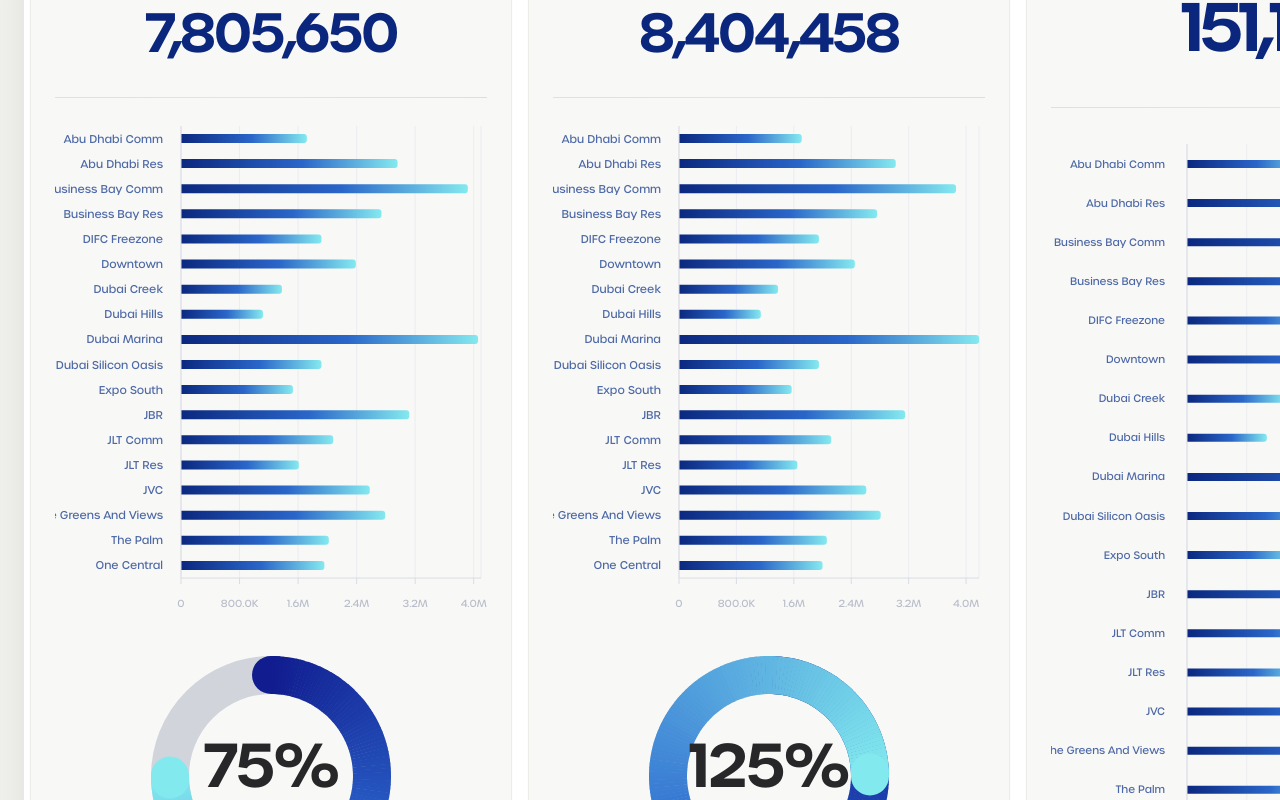
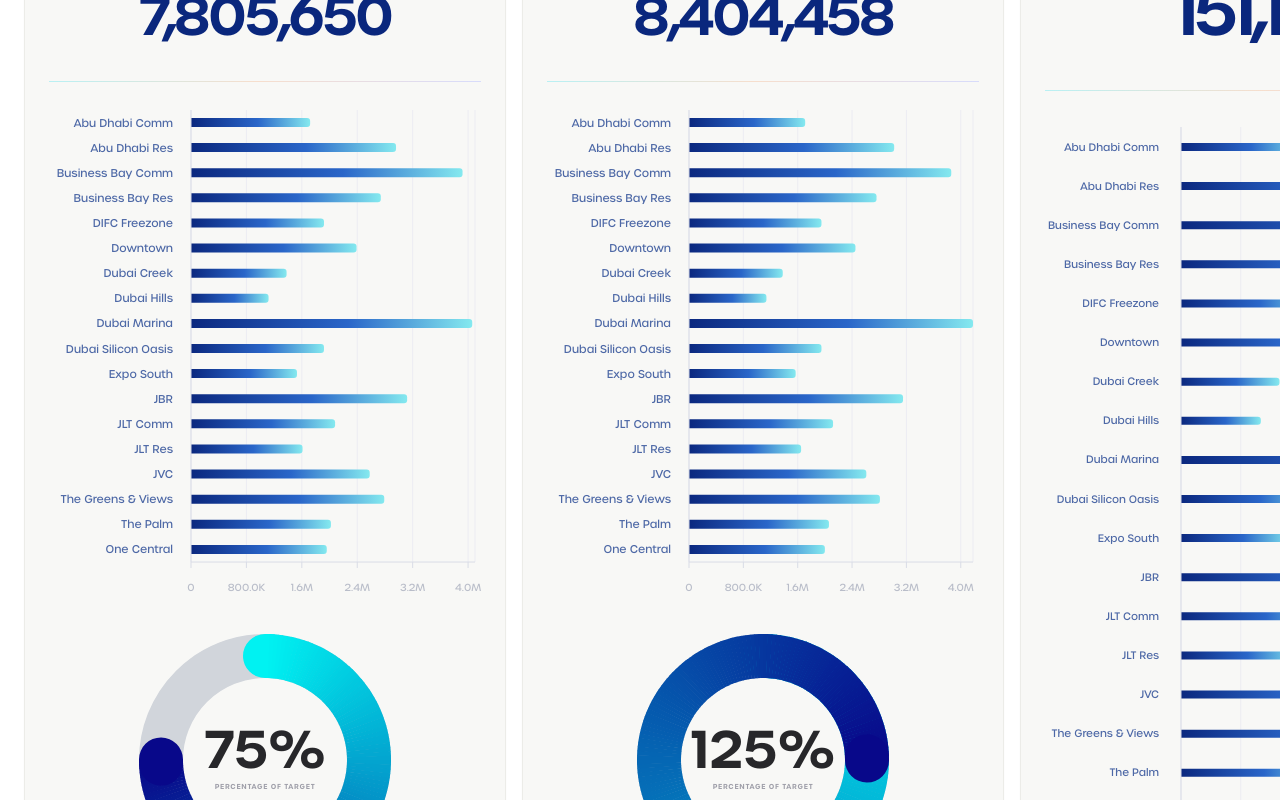
Before and after one commit to irshadelevision/ring-chart-with-overflow, a Next.js app: page /report-1 in a window 1280 px wide. Shown: the part 1120-1920 px from the top of the page. Built offline with nearby package versions, Linux system fonts and the light colour scheme.

Commit message:
adjusted font size, font family, colour of ring chart etc

```diff
--- a/src/app/globals.css
+++ b/src/app/globals.css
@@ -106,10 +106,6 @@
   max-width: 1440px;
   margin-inline: auto;
   min-height: 760px;
-  border-radius: 30px;
-  background: #ffffff;
-  padding: 0.35rem;
-  box-shadow: 0 16px 40px rgba(15, 23, 42, 0.08);
 }
 
 @media print {
--- a/src/app/page.tsx
+++ b/src/app/page.tsx
@@ -11,7 +11,7 @@
   type UniqueReachDatum,
 } from "@/components/unique-reach-chart";
 
-const progressValue = 120;
+const progressValue = 75;
 
 const healthRings: RingDatum[] = [
   {
@@ -107,7 +107,7 @@
   { label: "JLT Comm", value: 2_040_000 },
   { label: "JLT Res", value: 1_590_000 },
   { label: "JVC", value: 2_570_000 },
-  { label: "The Greens And Views", value: 2_790_000 },
+  { label: "The Greens & Views", value: 2_790_000 },
   { label: "The Palm", value: 1_990_000 },
   { label: "One Central", value: 1_930_000 },
 ];
--- a/src/app/report-1/page.tsx
+++ b/src/app/report-1/page.tsx
@@ -78,7 +78,8 @@
       label: "Percentage of Target",
       value: gaugeValue,
       target: 100,
-      color: ["#111D8F", "#2C68CF", "#82E9EE"],
+      color: ["#00F2F2", "#047EBE", "#08088A"],
+      unit: "%",
     },
   ];
 
@@ -98,21 +99,14 @@
         <MiniHorizontalBarChart
           data={barData}
           chartWidth={432}
-          labelWidth={116}
+          labelWidth={132}
           chartHeight={500}
           barSize={9}
           ariaLabel={`${title} bar chart by area`}
         />
 
         <div className="mt-auto flex justify-center">
-          <RingChart
-            data={ringData}
-            size={248}
-            ringWidth={38}
-            gap={10}
-            centerValueClassName="font-semibold tracking-[-0.035em]"
-            centerLabelClassName="font-semibold tracking-[0.24em]"
-          />
+          <RingChart data={ringData} size={260} ringWidth={44} gap={7} />
         </div>
       </div>
     </ReportCard>
@@ -202,7 +196,7 @@
   { label: "JLT Comm", value: 2_040_000 },
   { label: "JLT Res", value: 1_590_000 },
   { label: "JVC", value: 2_570_000 },
-  { label: "The Greens And Views", value: 2_790_000 },
+  { label: "The Greens & Views", value: 2_790_000 },
   { label: "The Palm", value: 1_990_000 },
   { label: "One Central", value: 1_930_000 },
 ];
@@ -223,7 +217,7 @@
   { label: "JLT Comm", value: 2_080_000 },
   { label: "JLT Res", value: 1_610_000 },
   { label: "JVC", value: 2_580_000 },
-  { label: "The Greens And Views", value: 2_790_000 },
+  { label: "The Greens & Views", value: 2_790_000 },
   { label: "The Palm", value: 2_020_000 },
   { label: "One Central", value: 1_960_000 },
 ];
@@ -244,14 +238,14 @@
   { label: "JLT Comm", value: 2_120_000 },
   { label: "JLT Res", value: 1_650_000 },
   { label: "JVC", value: 2_610_000 },
-  { label: "The Greens And Views", value: 2_810_000 },
+  { label: "The Greens & Views", value: 2_810_000 },
   { label: "The Palm", value: 2_060_000 },
   { label: "One Central", value: 2_000_000 },
 ];
 
 export default function ReportOnePage() {
   return (
-    <main className="report-print-stack font-urbane min-h-screen bg-[#F1F1ED] px-6 py-8 text-black">
+    <main className="report-print-stack font-urbane min-h-screen bg-white px-6 py-8 text-black">
       <ReportPage breakAfter className="space-y-4">
         <header className="rounded-[22px] border border-[#ECECE8] bg-[#F8F8F6] px-10 py-5 shadow-[0_1px_2px_rgba(15,23,42,0.03)]">
           <div className="flex items-start justify-between gap-4">
--- a/src/components/donut-chart.tsx
+++ b/src/components/donut-chart.tsx
@@ -18,6 +18,7 @@
 const LABEL_COLOR = "#B6BAC6";
 const TRANSPARENT = "rgba(255, 255, 255, 0)";
 const FALLBACK_FONT = "Arial, Helvetica, sans-serif";
+const SEGMENT_BORDER_RADIUS = 4.5;
 
 export interface DonutDatum {
   label: string;
@@ -82,7 +83,7 @@
           borderAlign: "inner" as const,
           borderColor: TRANSPARENT,
           borderWidth: 0,
-          borderRadius: 9,
+          borderRadius: SEGMENT_BORDER_RADIUS,
           spacing: segmentSpacing,
           hoverOffset: 0,
           hoverBorderColor: TRANSPARENT,
--- a/src/components/ring-chart.tsx
+++ b/src/components/ring-chart.tsx
@@ -281,9 +281,9 @@
         </svg>
 
         {/* ---- Center label ---- */}
-        <div className="absolute inset-0 flex flex-col items-center justify-center pointer-events-none">
+        <div className="absolute inset-0 flex flex-col items-center justify-center pointer-events-none font-urbane">
           <span
-            className={`text-6xl font-bold text-zinc-800 ${centerValueClassName ?? ""}`}
+            className={`pb-1.25 text-[3.218rem] font-semibold leading-none text-zinc-800 ${centerValueClassName ?? ""}`}
           >
             {Math.round(
               data[0]?.target > 0 ? (data[0].value / data[0].target) * 100 : 0,
@@ -291,7 +291,7 @@
             %
           </span>
           <span
-            className={`mt-0.5 text-[7px] font-semibold uppercase tracking-widest text-zinc-400 ${centerLabelClassName ?? ""}`}
+            className={`text-[7px] font-semibold leading-none uppercase tracking-widest text-zinc-400 ${centerLabelClassName ?? ""}`}
           >
             {data[0]?.label}
           </span>
```
